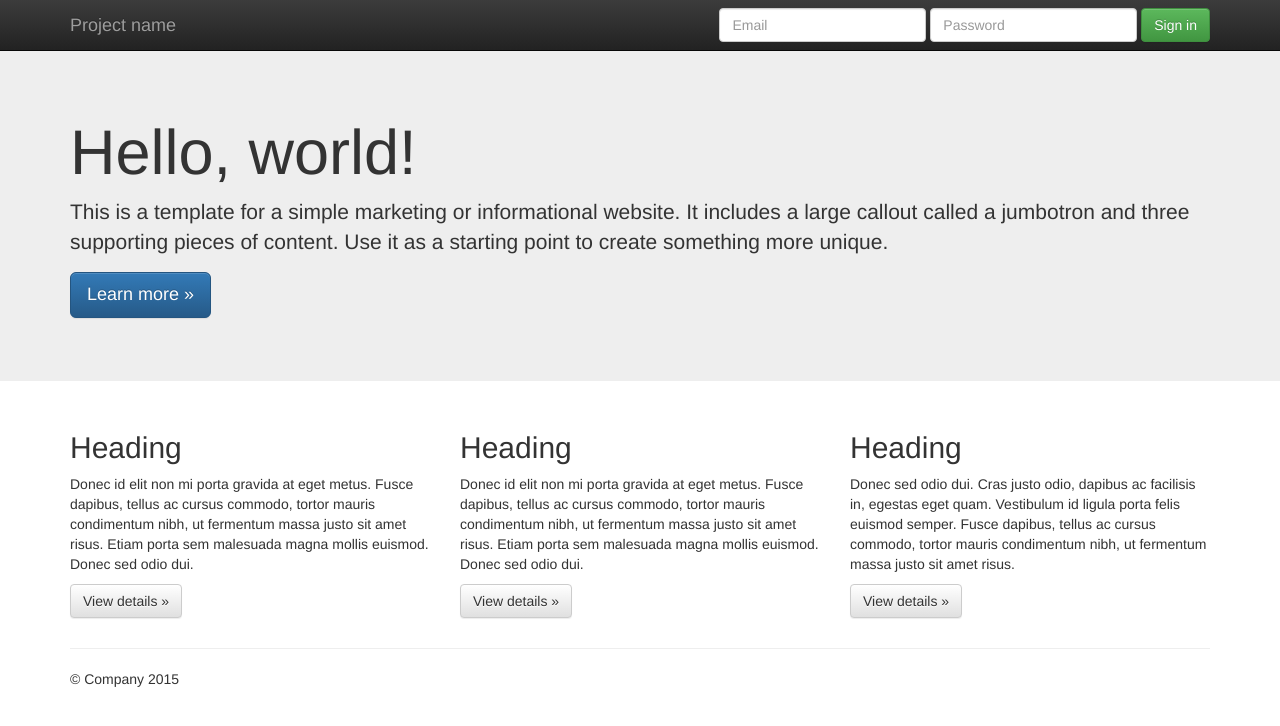
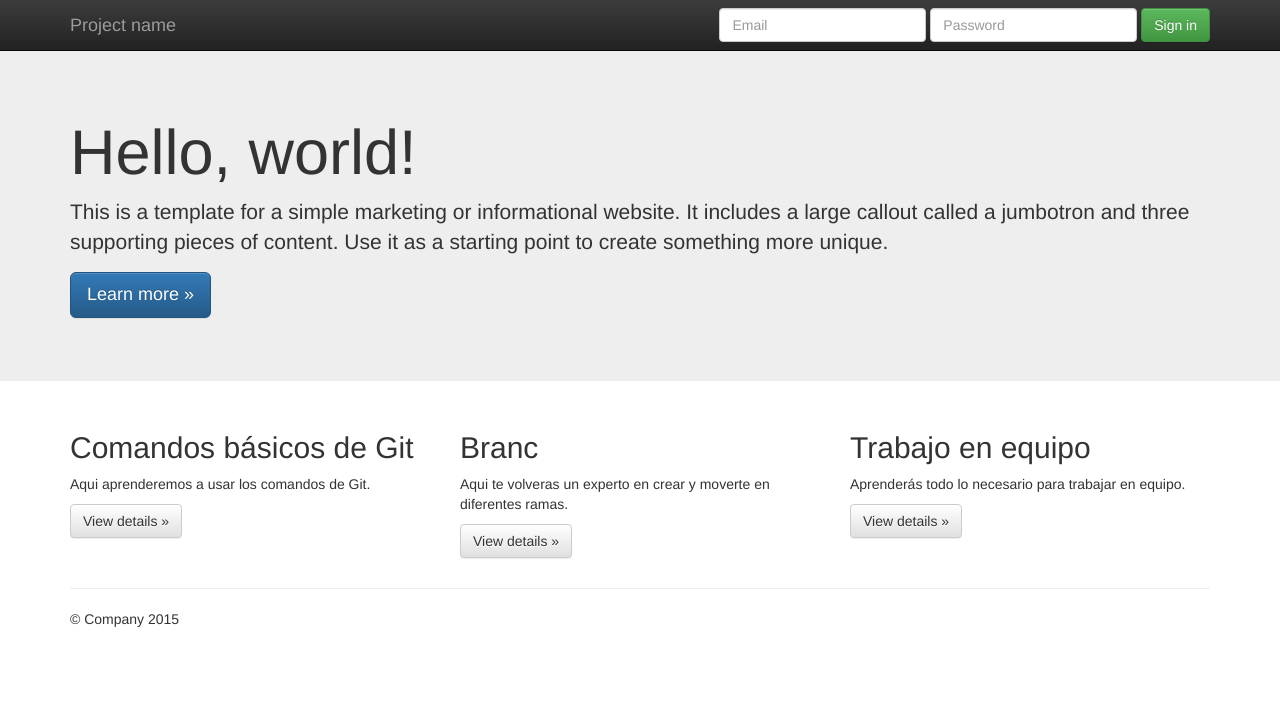
Before and after one commit to BelenTsoft/Trabajo2, a plain HTML site: page index.html in a window 1280 px wide. Drawn offline with nearby package versions, Linux system fonts and the light colour scheme.

Commit message:
Se actualizan los botones y sus descripciones a las llamadas ala acción.

```diff
--- a/index.html
+++ b/index.html
@@ -65,18 +65,18 @@
       <!-- Example row of columns -->
       <div class="row">
         <div class="col-md-4">
-          <h2>Heading</h2>
-          <p>Donec id elit non mi porta gravida at eget metus. Fusce dapibus, tellus ac cursus commodo, tortor mauris condimentum nibh, ut fermentum massa justo sit amet risus. Etiam porta sem malesuada magna mollis euismod. Donec sed odio dui. </p>
+          <h2>Comandos básicos de Git</h2>
+          <p>Aqui aprenderemos a usar los comandos de Git. </p>
           <p><a class="btn btn-default" href="#" role="button">View details &raquo;</a></p>
         </div>
         <div class="col-md-4">
-          <h2>Heading</h2>
-          <p>Donec id elit non mi porta gravida at eget metus. Fusce dapibus, tellus ac cursus commodo, tortor mauris condimentum nibh, ut fermentum massa justo sit amet risus. Etiam porta sem malesuada magna mollis euismod. Donec sed odio dui. </p>
+          <h2>Branc</h2>
+          <p>Aqui te volveras un experto en crear y moverte en diferentes ramas. </p>
           <p><a class="btn btn-default" href="#" role="button">View details &raquo;</a></p>
        </div>
         <div class="col-md-4">
-          <h2>Heading</h2>
-          <p>Donec sed odio dui. Cras justo odio, dapibus ac facilisis in, egestas eget quam. Vestibulum id ligula porta felis euismod semper. Fusce dapibus, tellus ac cursus commodo, tortor mauris condimentum nibh, ut fermentum massa justo sit amet risus.</p>
+          <h2>Trabajo en equipo</h2>
+          <p>Aprenderás todo lo necesario para trabajar en equipo.</p>
           <p><a class="btn btn-default" href="#" role="button">View details &raquo;</a></p>
         </div>
       </div>
```
